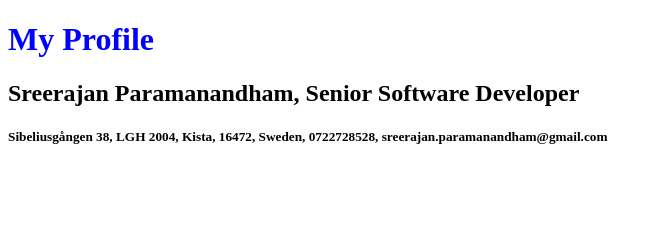
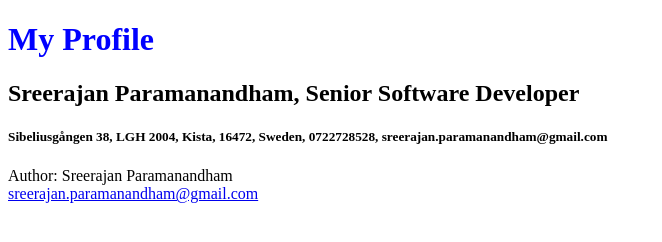
Before and after one commit to sreerajanp/sreerajanp.github.io, a plain HTML site: page index.html in a window 1280 px wide. Shown: the whole page, without its empty margins (0-662 px from the left). Drawn offline with Linux system fonts and the light colour scheme.

Commit message:
Added Header and footer in index html

```diff
--- a/index.html
+++ b/index.html
@@ -7,9 +7,17 @@
 
 <body>
     <link rel="stylesheet" href="./StyleSheet/ProfileHeading.css">
+
+<header>
     <h1>My Profile</h1>
     <h2>Sreerajan Paramanandham, Senior Software Developer</h2>
     <h5>Sibeliusgången 38, LGH 2004, Kista, 16472, Sweden, 0722728528, sreerajan.paramanandham@gmail.com</h5>
+<header>
+
+<footer>
+  <p>Author: Sreerajan Paramanandham<br>
+  <a href="mailto:sreerajan.paramanandham@gmail.com">sreerajan.paramanandham@gmail.com</a></p>
+</footer>
 </body>
 
 </html>
```
